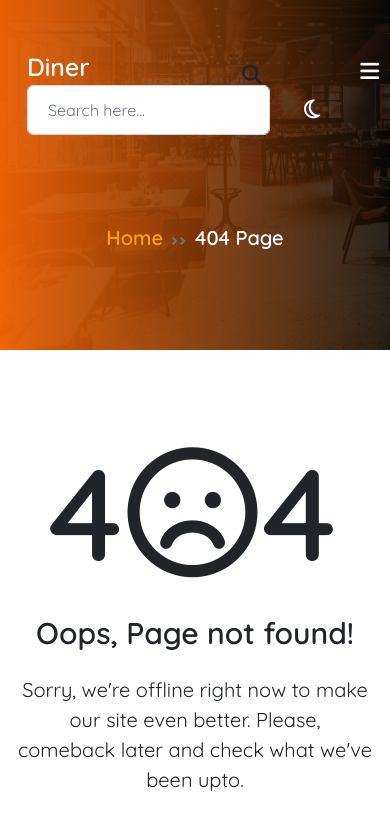
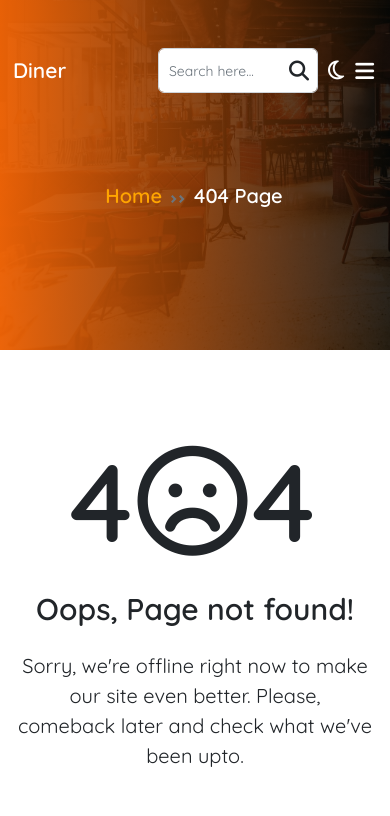
Before and after one commit to Benwithglass/Capstone_Diner, a plain HTML site: page 404_page.html in a window 390 px wide. Shown: the top 816 px of the page. Drawn offline with nearby package versions, Linux system fonts and the light colour scheme.

Commit message:
Update 404_page_style.css
sửa 404page

```diff
--- a/css/404_page_style.css
+++ b/css/404_page_style.css
@@ -41,21 +41,21 @@ header {
 
 header form .form-control{
     position: relative;
-    padding: 5px 50px 5px 20px;
+    padding: 5px 10px;
 }
 
 /* thay doi vi tri kinh lup */
 header form i:nth-child(2) {
     position: absolute;
-    right: 113px;
+    right: 164px;
     top: 25px;
 }
 
-header form i:last-child {
+/* header form i:last-child {
     position: absolute;
     top: 14px;
     right: -17px;
-}
+} */
 
 /* Tương lai tươi sáng */
 #myBody {
@@ -107,6 +107,9 @@ header form i:last-child {
     color: white !important;
 }
 
+.dark  i{
+    color: white;
+}
 .dark main .bg input {
     box-shadow: none;
 }
@@ -140,6 +143,10 @@ header .direction {
 
 header ol li a {
     color: orange;
+}
+
+header button{
+    background-color: transparent;
 }
 /* END HEADER */
 
@@ -427,48 +434,42 @@ color: #fff;
 }
 }
 @media (max-width: 415px){
+header .container{
+    padding-left: 13px;
+}
+header .container-fluid {
+    padding: 0;
+}
+header .container-fluid a{
+    font-size: 21px !important;
+}
+
+header .container-fluid form{
+    display: flex;
+    align-items: center;
+    justify-content: flex-end;
+}
+header .container-fluid form .btn{
+    padding: 0;
+}
+.container-fluid form input {
+    height: 45px;
+    width: 160px;
+    font-size: 14px;
+}
+header form i:nth-child(2) {
+    position: absolute;
+    right: 66px;
+    top: 21px;
+}
 .story__content .whatwedo {
     grid-template-columns: 1fr;
 }
+main .content h1{
+    font-size: 110px;
 }
-/* container */
-/* xs */
-@media (min-width: 475px) {
-    .container {
-        max-width: 440px;
-    }
+main input{
+    width: 195px !important;
 }
 
-/* sm */
-@media (min-width: 576px) {
-    .container {
-        max-width: 540px;
-    }
 }
-
-/* md */
-@media (min-width: 768px) {
-    .container {
-        max-width: 720px;
-    }
-}
-
-/* lg */
-@media (min-width: 992px) {
-    .container {
-        max-width: 960px;
-    }
-}
-
-@media (min-width: 1280px) {
-    .container {
-        max-width: 1200px;
-    }
-}
-
-/* xl */
-@media (min-width: 1400px) {
-    .container {
-        max-width: 1200px;
-    }
-}
```
